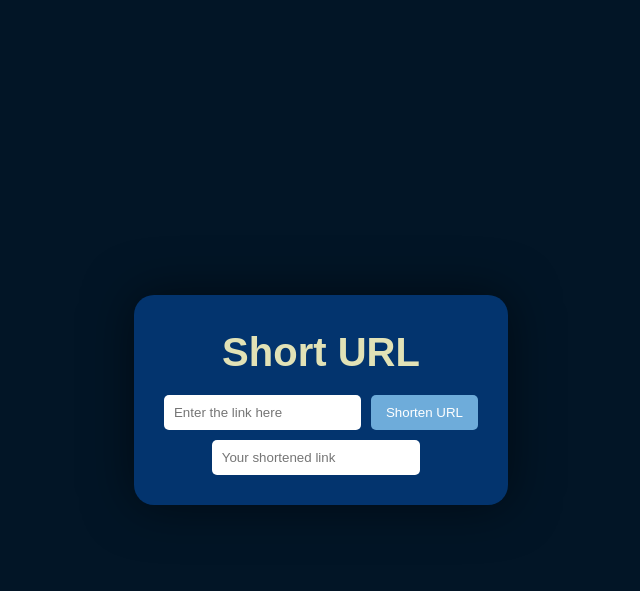
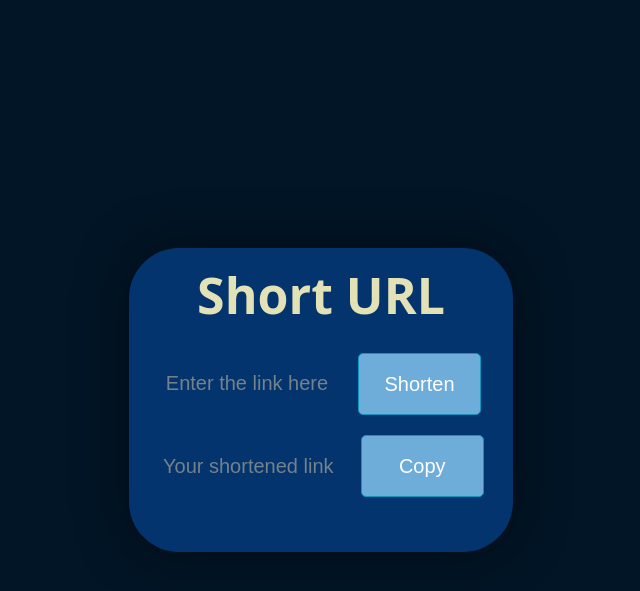
Before and after one commit to schliesser-p/link-shortener, a Flask app: page / in a window 1280 px wide. Shown: the top 591 px of the page, without its empty margins (319-959 px from the left). Run offline with Flask 3, Linux system fonts and the light colour scheme.

Commit message:
Integrated pico.css

```diff
--- a/static/styles.css
+++ b/static/styles.css
@@ -12,9 +12,12 @@
 .container {
     text-align: center;
     background-color: #03346E;
-    padding: 30px;
-    border-radius: 20px;
+    padding: 5px;
+
+    width: 30%;
+    border-radius: 50px;
     box-shadow: 0px 0px 50px rgba(0, 0, 0, 0.5);
+
 }
 
 h1 {
@@ -27,18 +30,18 @@
 .input-link {
     display: flex;
     justify-content: center;
-    margin-bottom: 10px;
+
 }
 
 input[type="url"] {
-    width: 60%;
-    padding: 10px;
+    width: 50%;
+    padding: 5px;
     border: none;
     border-radius: 5px;
     margin-right: 10px;
 }
 
-button {
+/* button {
     background-color: #6EACDA;
     color: white;
     border: none;
@@ -46,7 +49,15 @@
     padding: 5px 15px;
     cursor: pointer;
     white-space: nowrap;
+} */
+
+.container button {
+    background-color: #6EACDA;
+    height: 10%;
+    width: 33%;
+    /* other styles */
 }
+
 
 button:hover {
     background-color: #327cb4;
--- a/templates/index.html
+++ b/templates/index.html
@@ -4,6 +4,7 @@
     <meta charset="UTF-8">
     <meta name="viewport" content="width=device-width, initial-scale=1.0">
     <title>Short URL</title>
+    <link rel="stylesheet" href="https://unpkg.com/@picocss/pico@latest/css/pico.min.css">
     <link rel="stylesheet" href="static/styles.css">
 </head>
 <body>
@@ -12,11 +13,12 @@
         <form name="url_form" id="form_1" method="POST" action="/">
             <div class="input-link">
                 <input type="url" name="input_link" id="input_link" value="{{link_in}}"  placeholder="Enter the link here">
-                <button id="button">Shorten URL</button>
+                <button id="button" role="button">Shorten</button>
             </div>
 
             <div class="input-section">
                 <input type="url" name="output_link" id="output_link" value="{{link_out}}" placeholder="Your shortened link">
+                <button id="copy-button" role="button">Copy</button>
             </div>
         </form>
     </div>
@@ -29,6 +31,13 @@
             event.preventDefault();
         }
     });
+
+    document.getElementById("copy-button").addEventListener("click", function(event) {
+        var copyText = document.getElementById("output_link");
+        copyText.select();
+        copyText.setSelectionRange(0, 99999);
+        navigator.clipboard.writeText(copyText.value);
+    })
 </script>
 </body>
 </html>
```
